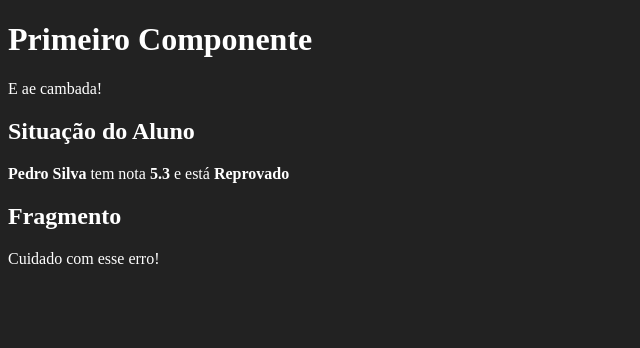
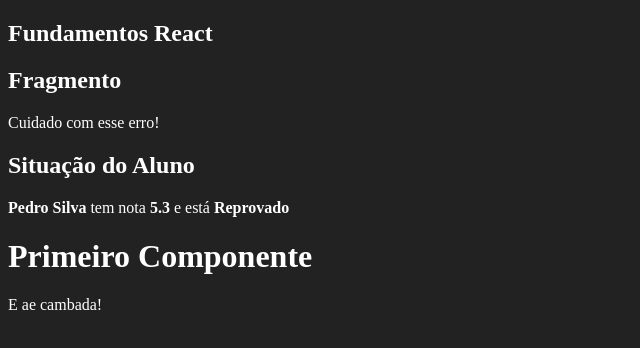
Before and after one commit to maddogxx/cursoreactjs, a React (Create React App) app in the folder fundamentos-react/: page / in a window 1280 px wide. Shown: the top 348 px of the page, without its empty margins (0-640 px from the left). Built offline with nearby package versions, Linux system fonts and the light colour scheme.

Commit message:
19. Componente App

```diff
--- /dev/null
+++ b/fundamentos-react/src/App.jsx
@@ -0,0 +1,15 @@
+import React from "react";
+
+import Primeiro from './componentes/basicos/Primeiro'
+import CompParametro from './componentes/basicos/ComParametro'
+import Fragmento from './componentes/basicos/Fragmento'
+
+// Forma reduzida usando arrow function
+export default () => (
+    <div id="app">
+        <h2>Fundamentos React</h2>
+        <Fragmento/>
+        <CompParametro titulo="Situação do Aluno" aluno="Pedro Silva" nota={5.3} />
+        <Primeiro/>
+    </div>
+);
--- a/fundamentos-react/src/index.js
+++ b/fundamentos-react/src/index.js
@@ -1,16 +1,11 @@
 import './index.css'
 import ReactDOM from 'react-dom'
 import React from 'react'
-import Primeiro from './componentes/basicos/Primeiro'
-import CompParametro from './componentes/basicos/ComParametro'
-import Fragmento from './componentes/basicos/Fragmento'
+import App from './App'
+
 
 
 ReactDOM.render(
-    <div>
-        <Primeiro/>
-        <CompParametro titulo="Situação do Aluno" aluno="Pedro Silva" nota={5.3} />
-        <Fragmento/>
-    </div>,
+    <App />,
     document.getElementById('root')
 )
```
